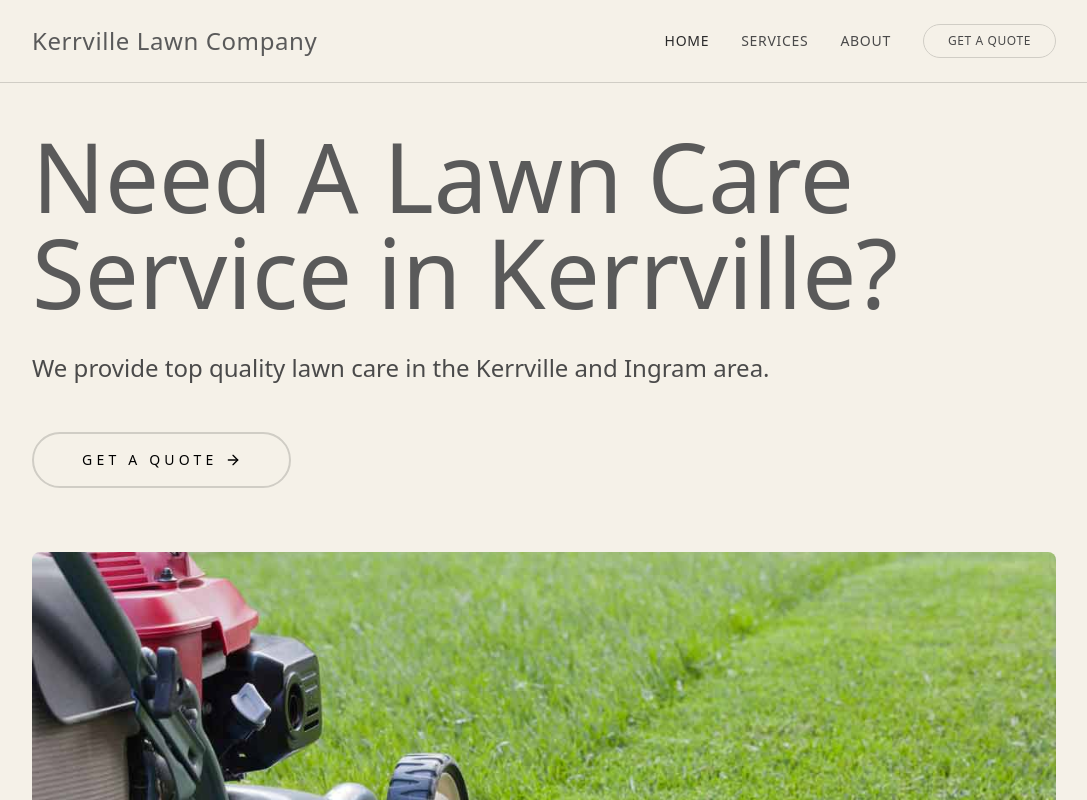
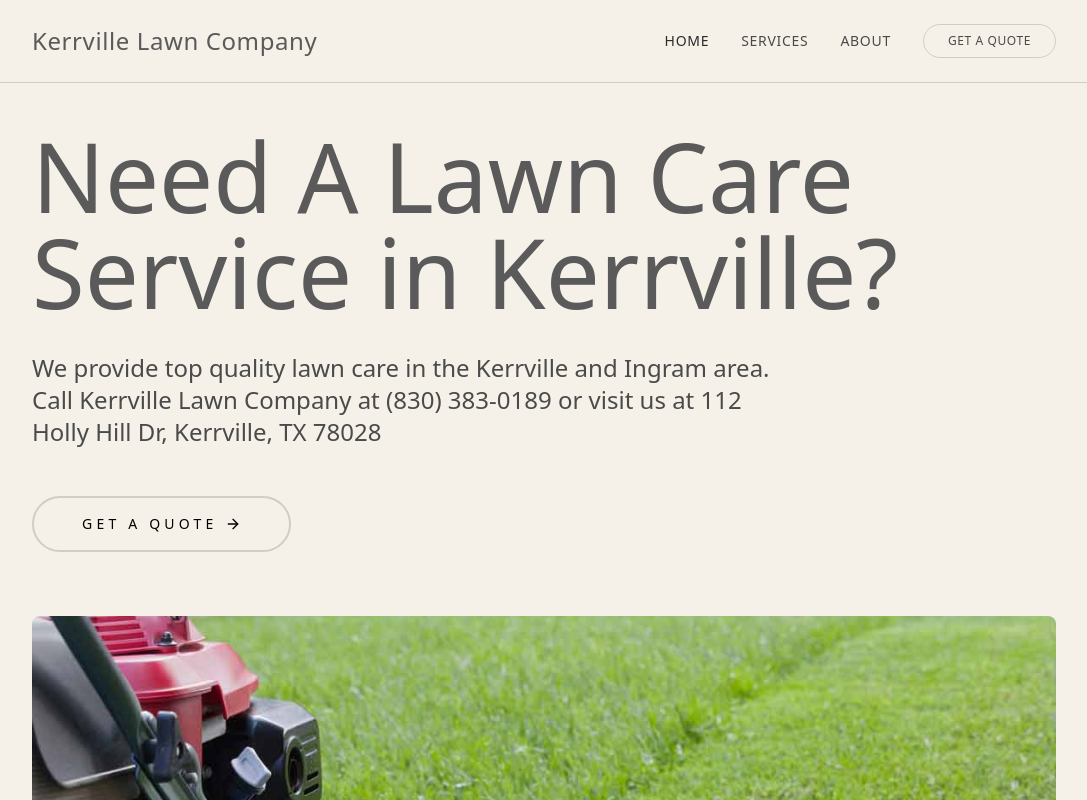
Before and after one commit to Acegreenberger/LawnCompany, a React (Vite) app: page / in a window 1280 px wide. Shown: the top 800 px of the page, without its empty margins (96-1183 px from the left). Built offline with nearby package versions, Linux system fonts and the light colour scheme; no server answers.

Commit message:
Add contact information to lawn care service description
Updated the description to include contact information for Kerrville Lawn Company.

```diff
--- a/src/App.tsx
+++ b/src/App.tsx
@@ -22,7 +22,7 @@ function HomePage() {
           Need A Lawn Care Service in Kerrville?
         </h1>
         <p className="text-xl md:text-2xl text-[#4a4a4a] mb-12 max-w-3xl">
-          We provide top quality lawn care in the Kerrville and Ingram area.
+          We provide top quality lawn care in the Kerrville and Ingram area. Call Kerrville Lawn Company at (830) 383-0189 or visit us at 112 Holly Hill Dr, Kerrville, TX 78028
         </p>
         <button
           onClick={() => setIsContactModalOpen(true)}
```
